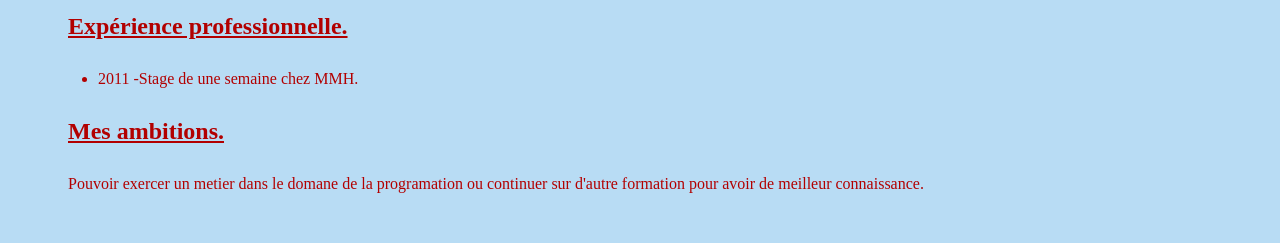
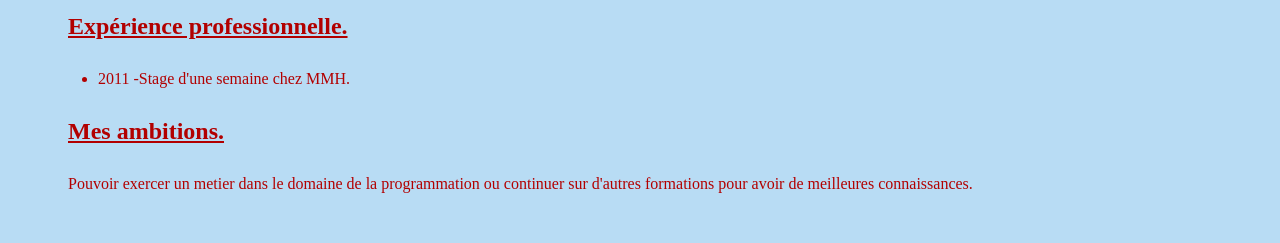
Before and after one commit to Ghuti/Ghuti.github.io, a plain HTML site: page CV.html in a window 1280 px wide. Shown: the part 460-703 px from the top of the page. Drawn offline with Linux system fonts and the light colour scheme.

Commit message:
Update CV.html

```diff
--- a/CV.html
+++ b/CV.html
@@ -17,10 +17,10 @@
 	                <li>2016 -En formation Simplonline.</li>
 	        </ul>
 	        <ul><h2>Expérience professionnelle.</h2>
-	        		<li>2011 -Stage de une semaine chez MMH.</li>
+	        		<li>2011 -Stage d'une semaine chez MMH.</li>
 	        </ul>
 	        <ul><h2>Mes ambitions.</h2>
-	        		<p>Pouvoir exercer un metier dans le domane de la programation ou continuer sur d'autre formation pour avoir de meilleur connaissance.</p>
+	        		<p>Pouvoir exercer un metier dans le domaine de la programmation ou continuer sur d'autres formations pour avoir de meilleures connaissances.</p>
 	        </ul>
 	    </main>
 	    <footer>
```
